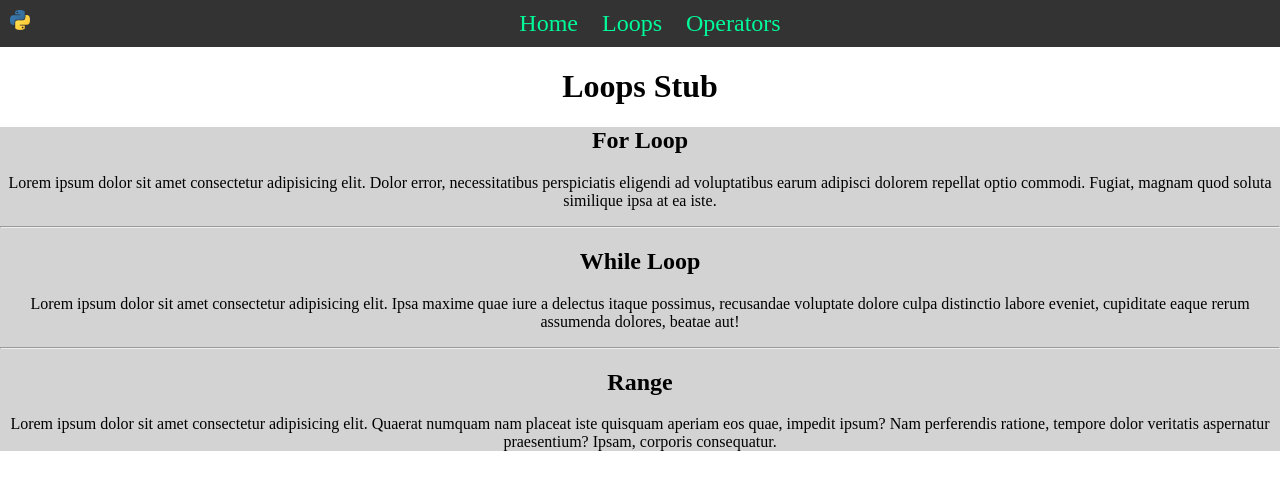
After one commit to stanstaton/flask-python-tutorial, a Flask app: page /loops/ in a window 1280 px wide. The commit adds this page. Shown: the top 490 px of the page. Run offline with Flask 2, Linux system fonts and the light colour scheme.

Commit message:
implemented routes

```diff
--- a/app.py
+++ b/app.py
@@ -1,6 +1,8 @@
 # YOUR FLASK APP HERE
 #Imports
-from flask import Flask
+from flask import Flask, render_template
+from blueprints.loops import loops_blueprint
+from blueprints.operators import operators_blueprint
 
 #Instantiate App
 app = Flask(__name__)
@@ -8,7 +10,11 @@ app = Flask(__name__)
 #Home Route
 @app.route('/')
 def Home():
-    return 'MAIN PAGE STUB'
+    return render_template('home.html')
+
+#blueprints
+app.register_blueprint(operators_blueprint)
+app.register_blueprint(loops_blueprint)
 
 
 if __name__ == '__main__':
--- /dev/null
+++ b/blueprints/loops.py
@@ -0,0 +1,6 @@
+from flask import Flask, render_template, request, Blueprint
+
+loops_blueprint = Blueprint('loops', __name__, url_prefix='/loops')
+@loops_blueprint.route('/')
+def index():
+    return render_template('loops.html')
--- /dev/null
+++ b/models/index.py
@@ -0,0 +1,6 @@
+from pymongo import MongoClient
+import os
+
+mongo_client = os.environ.get('MONGODB_URI', default='mongodb://localhost:27017')
+client = MongoClient(mongo_client)
+db = client['flask-tutorial']
--- a/static/style.css
+++ b/static/style.css
@@ -2,4 +2,44 @@ html,
 body {
   margin: 0;
   padding: 0;
+  text-align: center;
 }
+
+nav {
+  background-color: #333;
+  padding: 10px;
+}
+
+nav ul {
+  list-style-type: none;
+  margin: 0;
+}
+
+nav li {
+  display: inline;
+  margin-right: 20px;
+}
+
+nav a {
+  text-decoration: none;
+  color: mediumspringgreen;
+  font-size: 24px;
+}
+
+nav a:hover {
+  color: red;
+}
+
+.logo{
+  max-height: 20px;
+  width: auto;
+  float: left;
+}
+
+.loop-div {
+  /* width: 40%; */
+  background-color: lightgray;
+  display: block;
+  justify-content: center;
+  align-items: center;
+}
--- /dev/null
+++ b/templates/base.html
@@ -0,0 +1,16 @@
+<!DOCTYPE html>
+<html lang="en">
+<head>
+    <meta charset="UTF-8">
+    <meta name="viewport" content="width=device-width, initial-scale=1.0">
+    <meta http-equiv="X-UA-Compatible" content="ie=edge">
+    <title>Flask App</title>
+    <link rel="stylesheet" type="text/css" href="/static/style.css" >
+</head>
+<body>
+    {% include "./partials/header.html" %}
+    <div class="container">
+        {%block content%} {%endblock%}
+    </div>
+</body>
+</html>
--- /dev/null
+++ b/templates/home.html
@@ -0,0 +1,4 @@
+{%extends 'base.html'%}
+{%block content%}
+<h1>Home</h1>
+{%endblock%}
--- /dev/null
+++ b/templates/loops.html
@@ -0,0 +1,19 @@
+{%extends 'base.html'%}
+{%block content%}
+<h1>Loops Stub</h1>
+
+<div class="loop-div">
+<h2>For Loop</h2>
+<p>Lorem ipsum dolor sit amet consectetur adipisicing elit. Dolor error, necessitatibus perspiciatis eligendi ad voluptatibus earum adipisci dolorem repellat optio commodi. Fugiat, magnam quod soluta similique ipsa at ea iste.</p>
+<div>
+<hr>
+<div class="loop-div">
+<h2>While Loop</h2>
+<p>Lorem ipsum dolor sit amet consectetur adipisicing elit. Ipsa maxime quae iure a delectus itaque possimus, recusandae voluptate dolore culpa distinctio labore eveniet, cupiditate eaque rerum assumenda dolores, beatae aut!</p>
+</div>
+<hr>
+<div class="loop-div">
+<h2>Range</h2>
+<p>Lorem ipsum dolor sit amet consectetur adipisicing elit. Quaerat numquam nam placeat iste quisquam aperiam eos quae, impedit ipsum? Nam perferendis ratione, tempore dolor veritatis aspernatur praesentium? Ipsam, corporis consequatur.</p>
+</div>
+{%endblock%}
--- /dev/null
+++ b/templates/operators.html
@@ -0,0 +1,6 @@
+{%extends 'base.html'%}
+{%block content%}
+<h1>Operators Stub</h1>
+
+<p>Lorem ipsum, dolor sit amet consectetur adipisicing elit. Officiis quas placeat corrupti repellat? Nostrum ratione debitis dolore aperiam impedit quis provident hic quidem tenetur dolor asperiores cumque, blanditiis reiciendis architecto?</p>
+{%endblock%}
--- /dev/null
+++ b/templates/partials/header.html
@@ -0,0 +1,16 @@
+<header>
+    <nav>
+        <img class="logo" src="/static/PythonLogo.png">
+        <ul>
+            <li>
+                <a href="/">Home</a>
+            </li>
+            <li>
+                <a href="/loops">Loops</a>
+            </li>
+            <li>
+                <a href="/operators">Operators</a>
+            </li>
+        </ul>
+    </nav>
+</header>
```
Also changed, not shown: blueprints/operators.py (added, +8 -0 lines).
